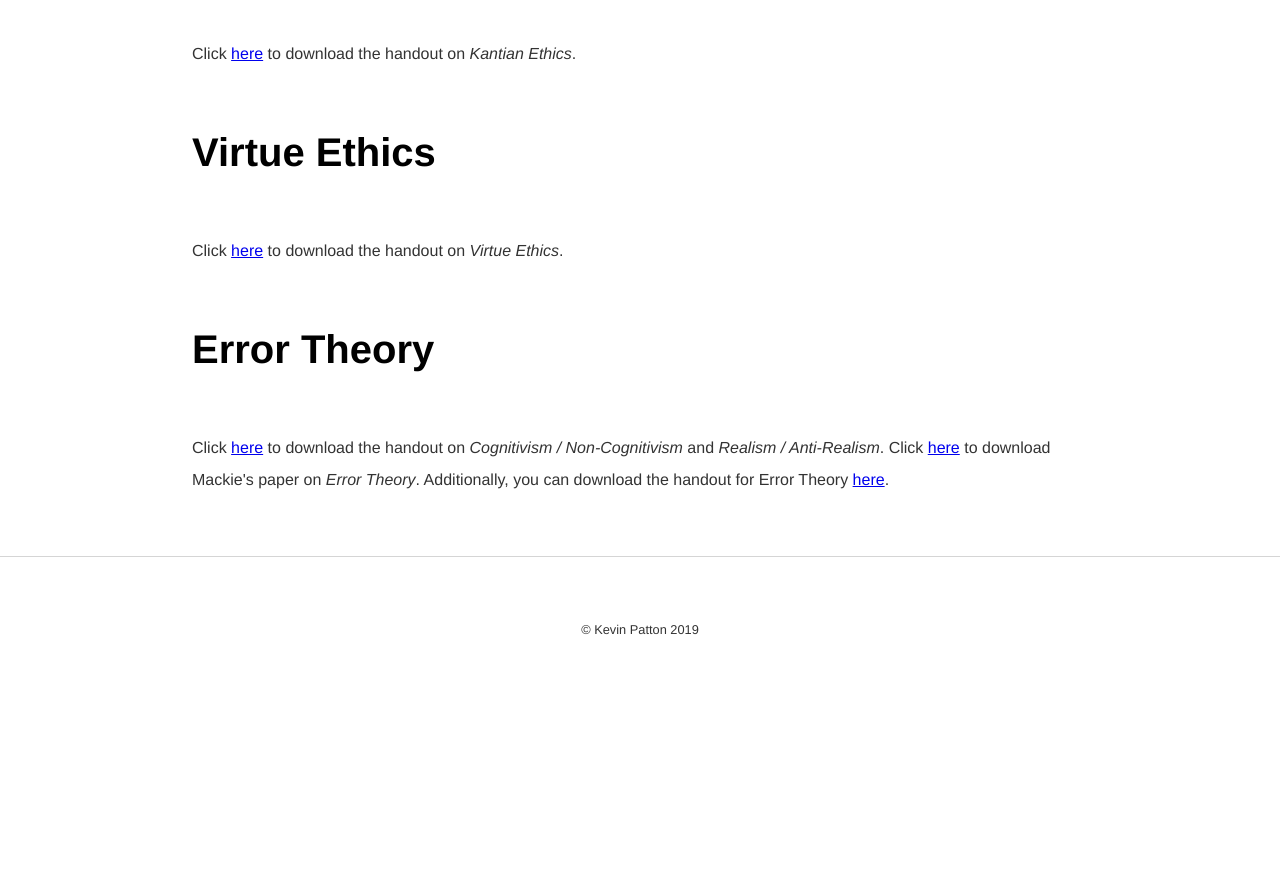
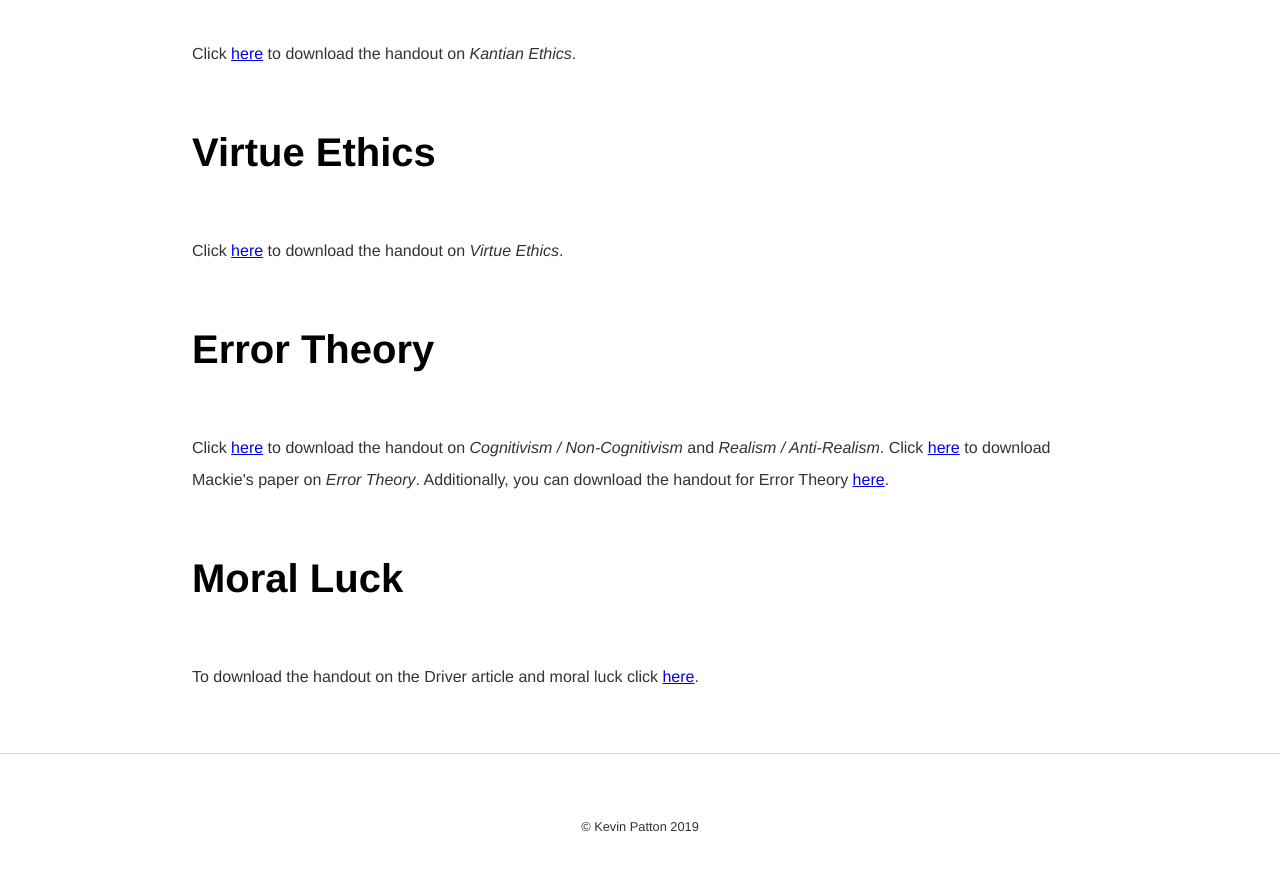
Before and after one commit to kevinjpatton/kevinjpatton.github.io, a Jekyll site: the page built from teaching/phil_2030/index.html, in a window 1280 px wide and 900 px high, scrolled down 1342 px. Shown: the top 871 px of the window. Built offline with Jekyll 4.4.1, drawn with Linux system fonts in a browser that asks for light colours; Markdown is read by kramdown in place of the engine named in the settings; before the commit the page ends 2045 px from its top, so only the background shows below that.

Commit message:
Update index.html

```diff
--- a/teaching/phil_2030/index.html
+++ b/teaching/phil_2030/index.html
@@ -20,3 +20,5 @@ title: Teaching - 2030
 <p>Click <a href="/teaching/phil_2030/Handout_Virtue.pdf" target="_blank">here</a> to download the handout on <i>Virtue Ethics</i>.</p>
 <h1>Error Theory</h1>
 <p>Click <a href="/teaching/phil_3050/HandoutCogReal.pdf" target="_blank">here</a> to download the handout on <i>Cognitivism / Non-Cognitivism</i> and <i>Realism / Anti-Realism</i>.  Click <a href="/teaching/phil1020/Mackie.pdf" target="_blank">here</a> to download Mackie's paper on <i>Error Theory</i>.  Additionally, you can download the handout for Error Theory <a href="/teaching/phil_2030/Handout_ErrorTheory.pdf" target="_blank">here</a>.</p>
+<h1>Moral Luck</h1>
+<p>To download the handout on the Driver article and moral luck click <a href="/teaching/phil_2030/Handout_Driver.pdf" target="_blank">here</a>.</p>
```
